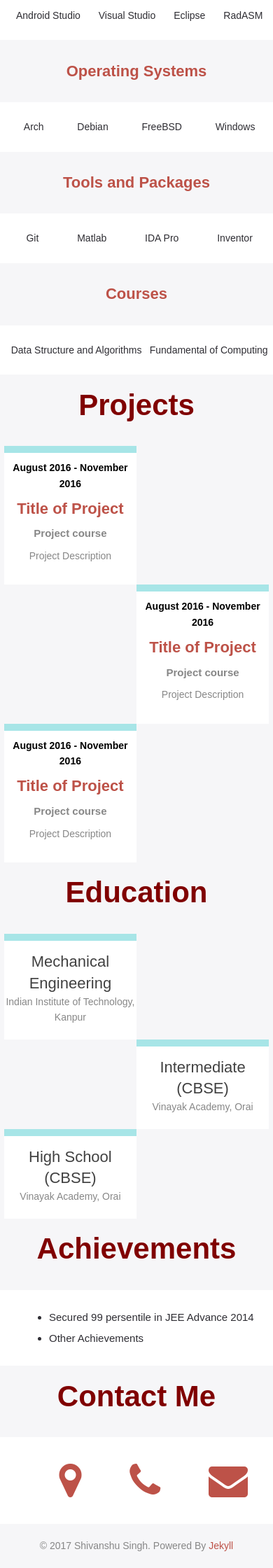
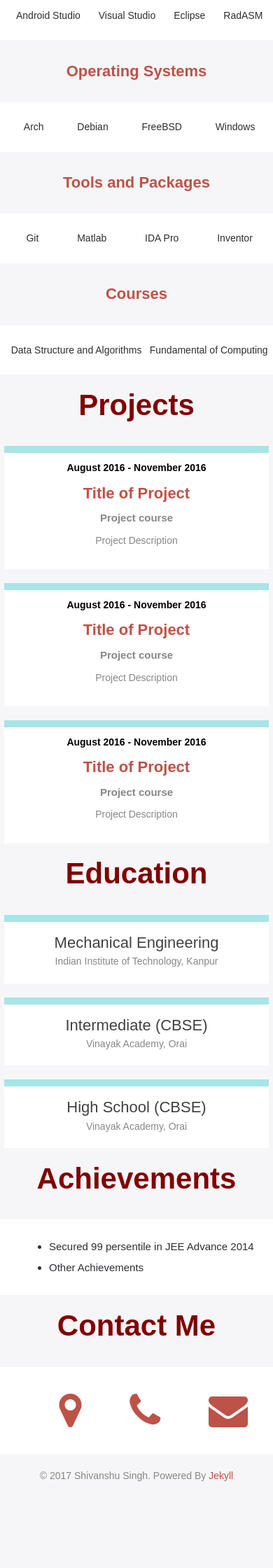
Before and after one commit to shivnshu/homepage, a Jekyll site: the page built from index.html, in a window 390 px wide. Shown: the part 2383-4623 px from the top of the page at 70% size. Built offline with Jekyll 4.4.1, drawn with Linux system fonts in a browser that asks for light colours; Markdown is read by kramdown in place of the engine named in the settings; after the commit the page ends 4522 px from its top, so only the background shows below that.

Commit message:
made projects and education responsive

```diff
--- a/assets/css/main.css
+++ b/assets/css/main.css
@@ -922,6 +922,17 @@ section.projects-section div.projects {
       font-weight: 700;
       color: black; }
 
+@media (max-width: 670px) {
+  div.projects div.project-header {
+    margin-top: 20px; }
+  div.projects div.project-first {
+    width: 100% !important; }
+  div.projects div.project-second {
+    width: 100% !important;
+    margin: 0 !important; }
+  div.projects div.project-third {
+    width: 100% !important; } }
+
 section.education-section h2 {
   text-align: center;
   margin-top: 5%;
@@ -981,6 +992,17 @@ section.education-section div.education {
       color: #878787;
       font-weight: 200;
       margin: 0; }
+
+@media (max-width: 670px) {
+  div.education div.education-header {
+    margin-top: 20px; }
+  div.education div.b-tech {
+    width: 100% !important; }
+  div.education div.twelth {
+    width: 100% !important;
+    margin-left: 0 !important; }
+  div.education div.tenth {
+    width: 100% !important; } }
 
 section.achievements-section h2 {
   text-align: center;
```
Also changed, not shown: assets/css/3-sections/home-education.sass (+12 -0 lines), assets/css/3-sections/home-projects.sass (+12 -0 lines), 3 other files.
